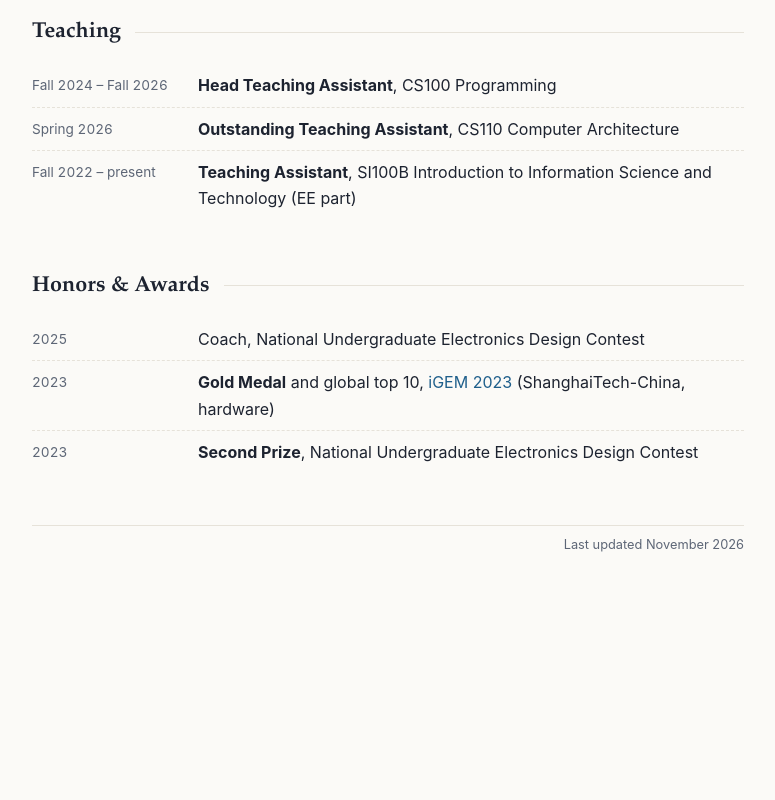
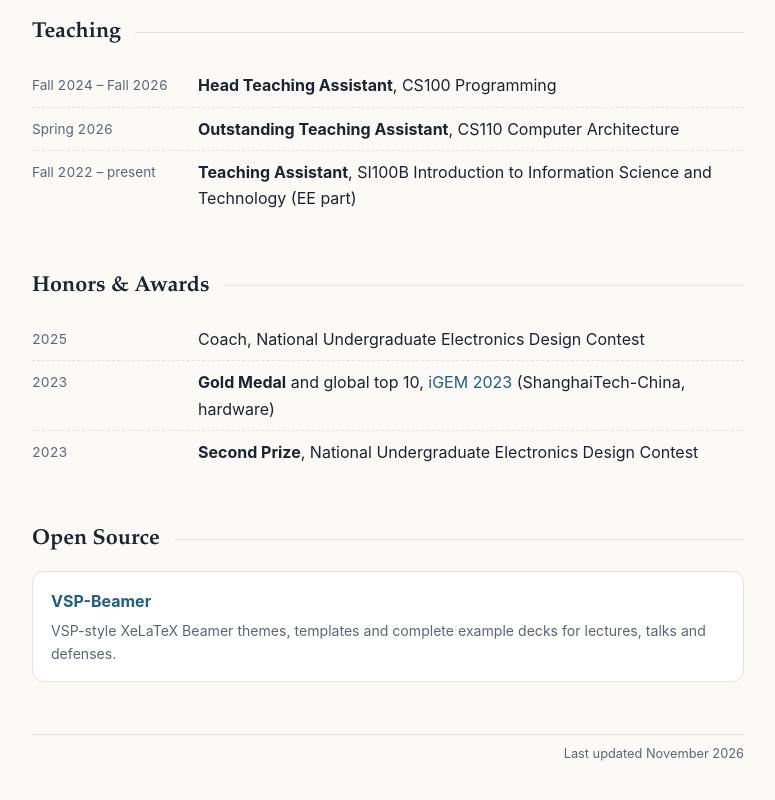
Before and after one commit to Heaticy/Heaticy.github.io, a plain HTML site: page index.html in a window 1280 px wide. Shown: the part 1868-2668 px from the top of the page, without its empty margins (424-1199 px from the left). Before the commit the page ends 2464 px from the top, so only its background shows below. Drawn offline with Linux system fonts and the light colour scheme.

Commit message:
Keep VSP-Beamer as the only open-source entry

```diff
--- a/assets/css/style.css
+++ b/assets/css/style.css
@@ -244,6 +244,21 @@ h2::after {
 .when { font-size: .85rem; color: var(--muted); font-variant-numeric: tabular-nums; }
 .muted { color: var(--muted); font-size: .9rem; }
 
+.project {
+  display: flex;
+  flex-direction: column;
+  gap: 4px;
+  padding: 16px 18px;
+  background: var(--surface);
+  border: 1px solid var(--line);
+  border-radius: 12px;
+  color: var(--fg);
+  transition: border-color .15s, transform .15s, box-shadow .15s;
+}
+.project:hover { border-color: var(--accent); transform: translateY(-2px); box-shadow: var(--shadow); text-decoration: none; }
+.project b { color: var(--accent); }
+.project span { font-size: .88rem; color: var(--muted); }
+
 footer { color: var(--muted); font-size: .8rem; text-align: right; padding-top: 8px; border-top: 1px solid var(--line); }
 
 /* Narrow screens */
--- a/index.html
+++ b/index.html
@@ -157,6 +157,14 @@
         </ul>
       </section>
 
+      <section id="projects">
+        <h2>Open Source</h2>
+        <a class="project" href="https://github.com/Heaticy/vsp-beamer">
+          <b>VSP-Beamer</b>
+          <span>VSP-style XeLaTeX Beamer themes, templates and complete example decks for lectures, talks and defenses.</span>
+        </a>
+      </section>
+
       <footer>Last updated November 2026</footer>
     </main>
   </div>
```
